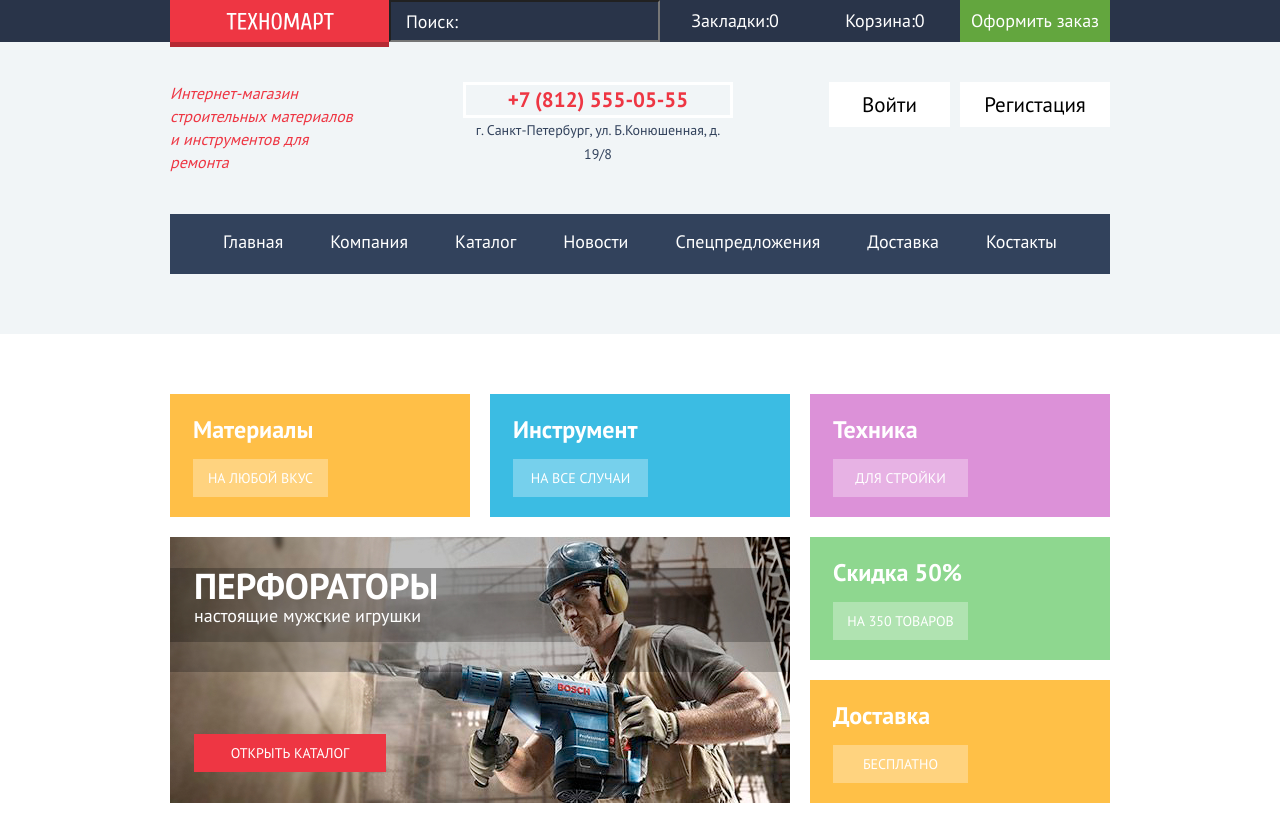
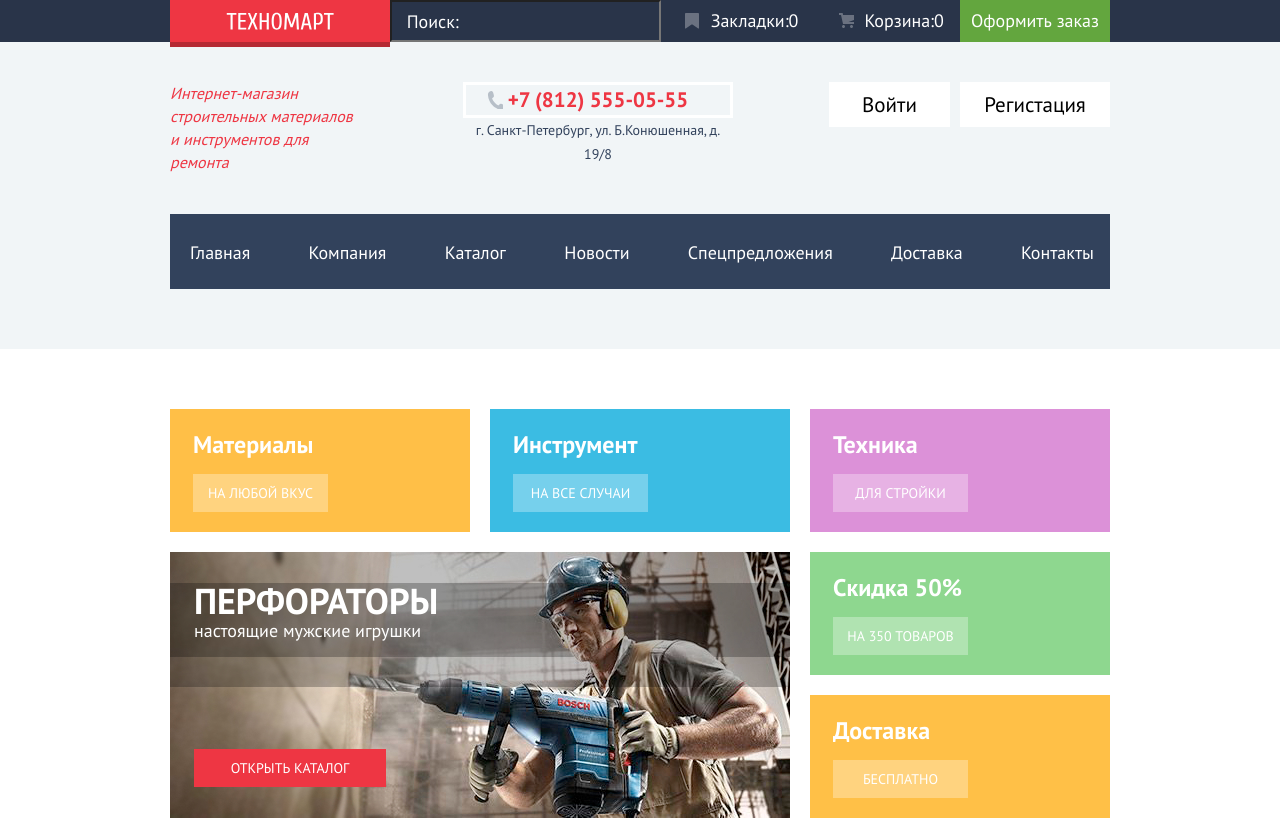
Before and after one commit to htmlacademy-htmlcss/1635751-technomart-30, a plain HTML site: page index.html in a window 1280 px wide. Shown: the top 821 px of the page. Drawn offline with Linux system fonts and the light colour scheme; a web font is replaced by a local one.

Commit message:
[7.1] Растановка иконок на главной

```diff
--- a/css/style.css
+++ b/css/style.css
@@ -166,6 +166,22 @@ body {
   display: flex;
   justify-content: space-between;
 }
+.main-cart .bookmark, .main-cart .cart {
+  padding-left: 50px;
+  position: relative;
+}
+.bookmark::before {
+  content: "";
+  position: absolute;
+  width: 16px;
+  height: 18px;
+  top: 13px;
+  left: 24px;
+  background-image: url("../img/icons/icon-bookmark.svg");
+  background-repeat: no-repeat;
+  background-position: 0 0;
+  opacity: 0.3;
+}
 .main-cart__item {
   display: flex;
   justify-content: center;
@@ -181,8 +197,22 @@ body {
   width: 270px;
   display: flex;
   flex-direction: column;
+  position: relative;
 }
 .info-contact a {
+  padding: 0;
+  margin: 0;
+}
+.info-contact .head-phone::before {
+  content: "";
+  position: absolute;
+  width: 16px;
+  height: 18px;
+  top: 9px;
+  left: 24px;
+  background-position: 0 0;
+  background-repeat: no-repeat;
+  background-image: url("../img/icons/icon-phone.svg");
   padding: 0;
   margin: 0;
 }
@@ -200,28 +230,48 @@ body {
   background-color: var(--basic-block-cart);
   color: var(--basic-rgba-header);
 }
-.cart:focus,
-.cart:hover{}
-.cart:active{
+.main-cart .cart:active{
   background-color: var(--basic-bookmarks-click);
   color: var(--basic-rgba-header);
+}
+.main-cart .cart:focus::before,
+.main-cart .cart:hover::before {
+  opacity: 1;
+}
+.main-cart .cart:active::before {
+  opacity: 0.3;
 }
 .cart, .cart-item {
   color: var(--basic-white);
 }
-.cart {
-  min-width: 150px;
+.cart::before {
+  content: "";
+  position: absolute;
+  height: 18px;
+  width: 16px;
+  top: 13px;
+  left: 24px;
+  background-image: url("../img/icons/icon-carticon-cart.svg");
+  background-repeat: no-repeat;
+  background-position: 0 0;
+  opacity: 0.3;
+  /*min-width: 150px;*/
 }
 .bookmark {
   color: var(--basic-white);
-  min-width: 150px;
+  /*min-width: 150px;*/
 }
-.bookmark:active{
+.main-cart .bookmark:active{
   background-color: var(--basic-bookmarks-click);
   color: var(--basic-rgba-header);
 }
-.bookmark a:hover,
-.bookmark a:focus{}
+.main-cart .bookmark:active::before {
+  opacity: 0.3;
+}
+.main-cart .bookmark:hover::before,
+.main-cart .bookmark:focus::before {
+  opacity: 1;
+}
 .head-title {
   color: var(--basic-hover);
   font: inherit;
@@ -315,11 +365,7 @@ body {
 .head-navigation {
   background: var(--basic-nav-rest);
   margin-bottom: 60px;
-  padding: 16px 53px 20px;
-}
-.head-navigation a{
-  background-color: var(--basic-nav-rest);
-  color: var(--basic-white);
+  /*padding: 16px 53px 20px;*/
 }
 .head-navigation a:hover,
 .head-navigation a:focus{
@@ -331,6 +377,7 @@ body {
 .navigation-list {
   display: flex;
   flex-direction: row;
+  flex-wrap: wrap;
   align-items: center;
   justify-content: space-between;
   padding: 0;
@@ -338,7 +385,12 @@ body {
   list-style: none;
 }
 .navigation-item a{
-  height: 60px;
+  /*height: 60px;*/
+  display: block;
+  padding: 27px 16px 24px 20px;
+  margin: 0;
+  background-color: var(--basic-nav-rest);
+  color: var(--basic-white);
 }
 
 
--- a/index.html
+++ b/index.html
@@ -71,7 +71,7 @@
           <a href="#">Доставка</a>
         </li>
         <li class="navigation-item">
-          <a href="#">Костакты</a>
+          <a href="#">Контакты</a>
         </li>
       </ul>
     </nav>
```
